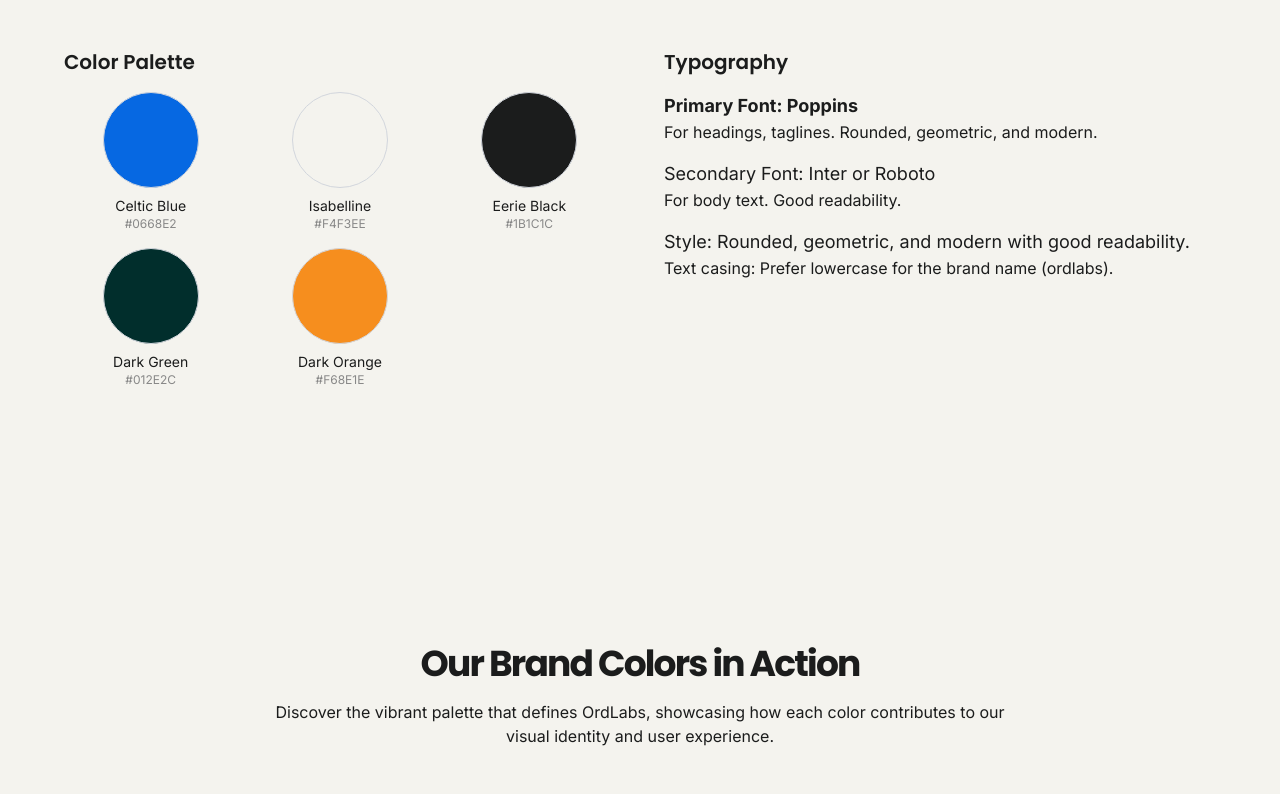
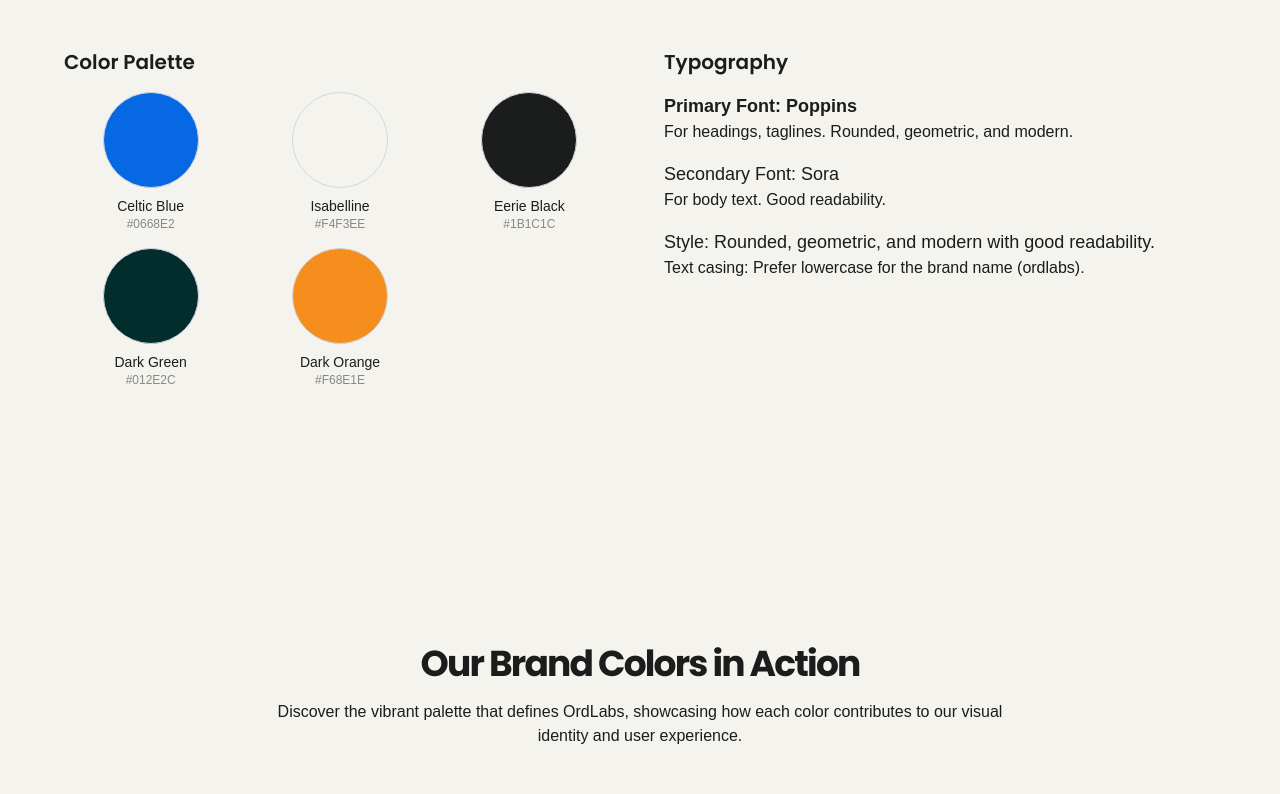
Before and after one commit to MixnUP/ordlabs-sitemockup, a React (Vite) app: page / in a window 1280 px wide. Shown: the part 2766-3560 px from the top of the page. Built offline with nearby package versions, Linux system fonts and the light colour scheme.

Commit message:
chore: update

```diff
--- a/src/index.css
+++ b/src/index.css
@@ -122,10 +122,13 @@
   }
   body {
     @apply bg-background text-foreground overflow-x-hidden;
-    font-family: 'Inter', sans-serif;
+    font-family: 'Sora', sans-serif;
   }
   h1, h2, h3, h4, h5, h6 {
     font-family: 'Poppins', sans-serif;
+  }
+  .font-sora {
+    font-family: 'Sora', sans-serif;
   }
 }
 
--- a/src/landing/sections/VisualIdentity.tsx
+++ b/src/landing/sections/VisualIdentity.tsx
@@ -54,11 +54,11 @@
               <div className="mt-4 space-y-4">
                 <div>
                   <p className="text-lg font-poppins font-bold">Primary Font: Poppins</p>
-                  <p className="text-foreground">For headings, taglines. Rounded, geometric, and modern.</p>
+                  <p className="text-foreground font-poppins">For headings, taglines. Rounded, geometric, and modern.</p>
                 </div>
                 <div>
-                  <p className="text-lg font-inter">Secondary Font: Inter or Roboto</p>
-                  <p className="text-foreground">For body text. Good readability.</p>
+                  <p className="text-lg font-sora">Secondary Font: Sora</p>
+                  <p className="text-foreground font-sora">For body text. Good readability.</p>
                 </div>
                 <div>
                   <p className="text-lg">Style: Rounded, geometric, and modern with good readability.</p>
```
